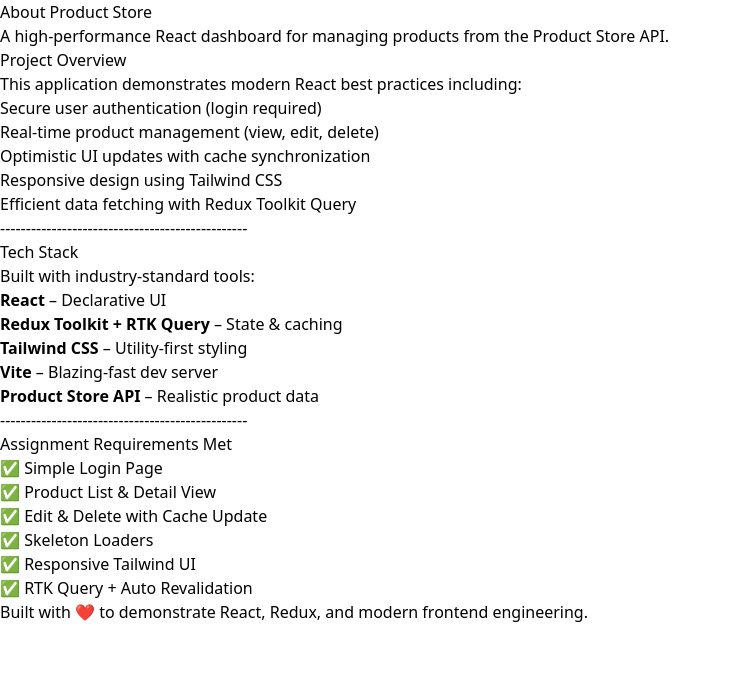
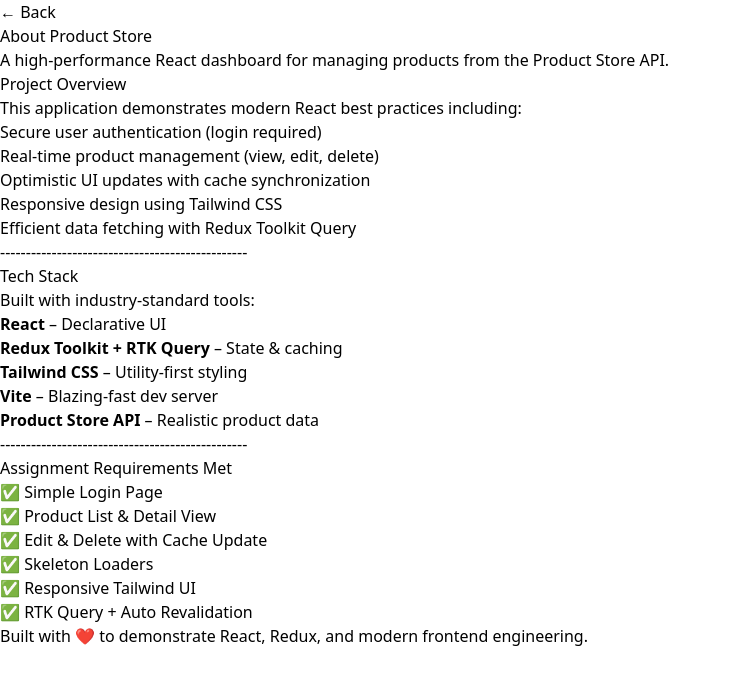
Before and after one commit to MilanEkanna/Product-Store-API, a React (Vite) app: page /about in a window 1280 px wide. Shown: the top 684 px of the page, without its empty margins (0-731 px from the left). Built offline with nearby package versions, Linux system fonts and the light colour scheme.

Commit message:
Adding back button in About page

```diff
--- a/src/pages/About.jsx
+++ b/src/pages/About.jsx
@@ -1,9 +1,20 @@
 // src/pages/About.jsx
 import React from 'react';
+import { useNavigate } from 'react-router-dom';
 
 export default function About() {
+    const Navigate = useNavigate();
     return (
-    <div className="min-h-screen bg-gray-900 text-gray-100 py-12 px-4 sm:px-6">
+        <div className='bg-gray-900'>
+            <button
+                onClick={() => Navigate(-1)}
+                className="mt-7 ml-5 text-blue-600 font-medium border border-blue-600 px-4 py-2 rounded-md hover:bg-white hover:text-black transition"
+            >
+                ← Back
+            </button>
+
+            <div className="min-h-screen bg-gray-900 text-gray-100 py-8 px-4 sm:px-6">
+
                 <div className="max-w-6xl mx-auto">
                     {/* Hero Section */}
                     <div className="text-center mb-16">
@@ -79,5 +90,6 @@ export default function About() {
                     </div>
                 </div>
             </div>
+        </div>
     );
 }
```
Lines whose indentation alone changed are shown as unchanged.
